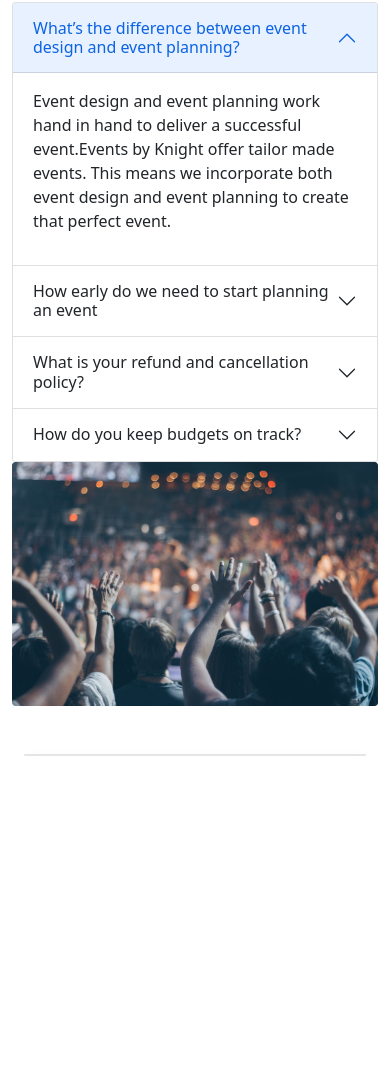
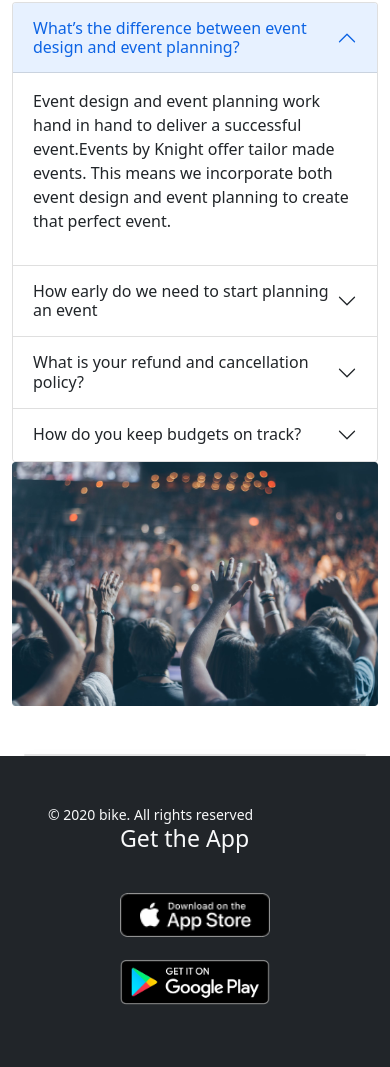
Before and after one commit to motlubor/convention-center, a plain HTML site: page index.html in a window 390 px wide. Shown: the part 2487-3554 px from the top of the page. Before the commit the page ends 3243 px from the top, so only its background shows below. Drawn offline with nearby package versions, Linux system fonts and the light colour scheme.

Commit message:
footer section added with responsiveness

```diff
--- a/css/style.css
+++ b/css/style.css
@@ -16,3 +16,6 @@ ul{
     color: #3F87F5;
     font-weight: 400;
 }
+.fix-image img{
+    width:150px;
+}
--- a/index.html
+++ b/index.html
@@ -304,7 +304,7 @@ bonus section added later -->
         <section class="container">
             <div class="container mt-3">
                 <div class="toast show">
-                    <div class="position-fixed bottom-0 end-0 p-5" style="z-index: 11">
+                    <div class="position-fixed top-0 end-0 p-5" style="z-index: 11">
 
                         <div class="toast-header">
                             <img src="icons/Vector.svg" class="rounded me-2" alt="...">
@@ -316,6 +316,24 @@ bonus section added later -->
                     </div>
                 </div>
         </section>
+        <!-- footer section  -->
+        <div class="row bg-dark py-5">
+            <div class="col-lg-8 col-md-8 cols-12 d-flex align-items-center">
+                <small class="text-light px-5">© 2020 bike. All rights reserved</small>
+            </div>
+            <div class="col-lg-4 col-md-4 cols-12 fix-image d-flex justify-content-center">
+                <div>
+                    <h3 class="text-light">Get the App</h3>
+                    <br>
+                    <a class="d-block py-2" width="150px"
+                        href="https://play.google.com/store/apps/details?id=com.learnprogramming.codecamp&hl=en&gl=US"
+                        target="_blank" rel="noopener noreferrer">
+                        <img src="images/App Store Badge.png" alt=""></a>
+                    <a class="d-block py-2" width="150px"
+                        href="https://play.google.com/store/apps/details?id=com.learnprogramming.codecamp&hl=en&gl=US"
+                        target="_blank" rel="noopener noreferrer"><img src="images/playstore.png" alt=""></a>
+                </div>
+            </div>
 
 
     </main>
```
Also changed, not shown: images/App Store Badge.png (added), images/playstore.png (added).
